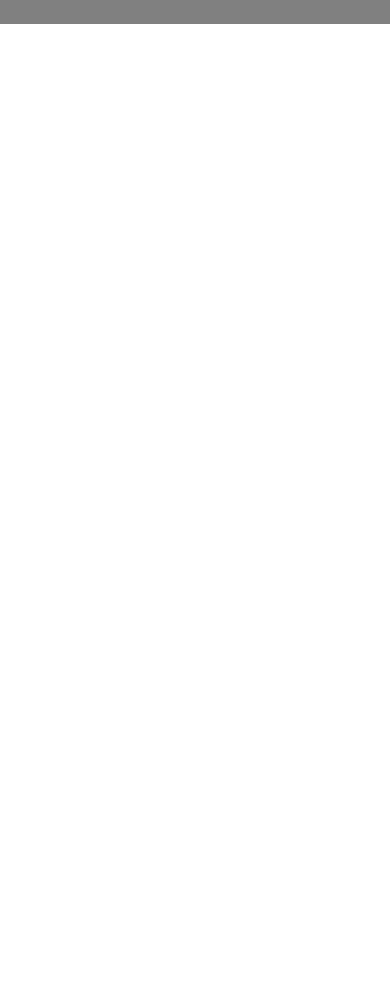
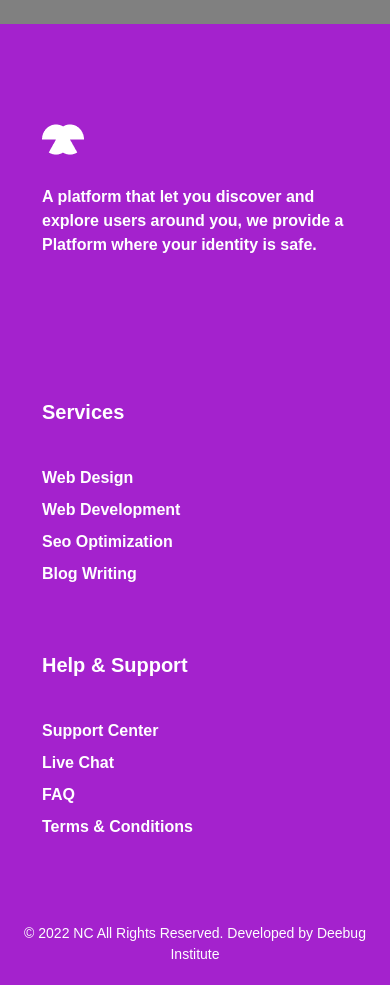
Before and after one commit to Adeisking05/Gloabal-citizens, a React (Create React App) app: page / in a window 390 px wide. Shown: the part 2320-3305 px from the top of the page. Before the commit the page ends 2344 px from the top, so only its background shows below. Built offline with nearby package versions, Linux system fonts and the light colour scheme; a web font is replaced by a local one.

Commit message:
setup gh-pages

```diff
--- a/src/Components/AboutUs.js
+++ b/src/Components/AboutUs.js
@@ -3,13 +3,13 @@ import React from "react";
 import Rec from "../assets/Rectangle.png";
 import Vec from "../assets/Vectary-texture.png";
 import "../styles/AboutStyles.css";
+import Footer from "./Footer";
 import { NavBar } from "./NavBar";
 
 const AboutUs = () => {
   return (
     <>
       <NavBar />
-
       <div className="container">
         <div className="header">About Us</div>
         <div className="content-large">
@@ -84,6 +84,9 @@ const AboutUs = () => {
           </a>
         </div>
       </div>
+      <br />
+      <br />
+      <Footer />
     </>
   );
 };
--- a/src/Components/Footer.js
+++ b/src/Components/Footer.js
@@ -1,7 +1,81 @@
 import React from "react";
-
+import bird from "../assets/footer-bird.png";
+import "../styles/Footer.css";
 const Footer = () => {
-  return <div>Footer</div>;
+  return (
+    <footer>
+      <div className="container">
+        <div className="wrapper">
+          <div className="footer-widget">
+            <a href="#">
+              <img src={bird} className="logo" />
+            </a>
+            <p className="desc">
+              A platform that let you discover and explore users around you, we
+              provide a Platform where your identity is safe.
+            </p>
+          </div>
+          <div className="footer-widget">
+            {/* <h6>Quick Link</h6>
+            <ul className="links">
+              <li>
+                <a href="#">home</a>
+              </li>
+              <li>
+                <a href="#">about</a>
+              </li>
+              <li>
+                <a href="#">service</a>
+              </li>
+              <li>
+                <a href="#">testimonial</a>
+              </li>
+              <li>
+                <a href="#">contact</a>
+              </li>
+            </ul> */}
+          </div>
+          <div className="footer-widget">
+            <h6>Services</h6>
+            <ul className="links">
+              <li>
+                <a href="#">web design</a>
+              </li>
+              <li>
+                <a href="#">web development</a>
+              </li>
+              <li>
+                <a href="#">seo optimization</a>
+              </li>
+              <li>
+                <a href="#">blog writing</a>
+              </li>
+            </ul>
+          </div>
+          <div className="footer-widget">
+            <h6>Help &amp; Support</h6>
+            <ul className="links">
+              <li>
+                <a href="#">support center</a>
+              </li>
+              <li>
+                <a href="#">live chat</a>
+              </li>
+              <li>
+                <a href="#">FAQ</a>
+              </li>
+              <li>
+                <a href="#">terms &amp; conditions</a>
+              </li>
+            </ul>
+          </div>
+        </div>
+        <div className="copyright-wrapper">
+          <p>© 2022 NC All Rights Reserved. Developed by Deebug Institute</p>
+        </div>
+      </div>
+    </footer>
+  );
 };
 
 export default Footer;
--- a/src/Components/Home.js
+++ b/src/Components/Home.js
@@ -5,6 +5,7 @@ import money from "../assets/money.png";
 import { NavBar } from "./NavBar";
 import "../styles/Home.css";
 import BrowseUsers from "../Components/BrowseUsers";
+import Footer from "./Footer";
 const Home = () => {
   return (
     <>
@@ -113,6 +114,7 @@ const Home = () => {
           </div>
         </div>
       </div>
+      <Footer />
     </>
   );
 };
--- a/src/Components/News.js
+++ b/src/Components/News.js
@@ -6,6 +6,7 @@ import "../styles/News.css";
 import "../styles/AboutStyles.css";
 import money from "../assets/money.png";
 import { NewsNav } from "./NewsNav";
+import Footer from "./Footer";
 
 const News = () => {
   return (
@@ -143,6 +144,8 @@ const News = () => {
           </p>
         </div>
       </div>
+      <br />
+      <Footer />
     </>
   );
 };
--- a/src/Components/Profile.js
+++ b/src/Components/Profile.js
@@ -4,6 +4,7 @@ import bavatar from "../assets/bavatar.png";
 import "../Components/profile.css";
 import { ProfileNav } from "./ProfileNav";
 import { useState, useEffect, Link } from "react";
+import Footer from "./Footer";
 
 const Profile = () => {
   const [user, setUser] = useState({});
@@ -94,6 +95,15 @@ const Profile = () => {
           </div>
         </section>
       </div>
+      <br />
+      <br />
+      <br />
+      <br />
+      <br />
+      <br />
+      <br />
+      <br />
+      <Footer />
     </>
   );
 };
--- a/src/Components/ProfileForm.js
+++ b/src/Components/ProfileForm.js
@@ -3,6 +3,7 @@ import { useState } from "react";
 import avatar from "../assets/avatar.png";
 import "../Components/profile.css";
 import { ProformNav } from "./ProformNav";
+import Footer from "./Footer";
 const ProfileForm = () => {
   const [formData, setFormData] = useState({
     name: "",
@@ -193,6 +194,7 @@ const ProfileForm = () => {
           </div>
         </form>
       </div>
+      <Footer />
     </>
   );
 };
--- a/src/index.js
+++ b/src/index.js
@@ -10,6 +10,7 @@ import Profile from "./Components/Profile";
 import AboutUs from "./Components/AboutUs";
 import News from "./Components/News";
 import ProfileForm from "./Components/ProfileForm";
+import NewsPage from "./Components/NewsPage";
 const root = ReactDOM.createRoot(document.getElementById("root"));
 root.render(
   <BrowserRouter>
@@ -21,6 +22,7 @@ root.render(
       <Route path="/AboutUs" element={<AboutUs />} />
       <Route path="/News" element={<News />} />
       <Route path="/ProfileForm" element={<ProfileForm />} />
+      <Route path="/NewsPage" element={<NewsPage />} />
     </Routes>
   </BrowserRouter>
 );
--- /dev/null
+++ b/src/styles/Footer.css
@@ -0,0 +1,163 @@
+/* * {
+  margin: 0;
+  padding: 0;
+  box-sizing: border-box;
+} */
+
+footer {
+  margin: 0;
+  padding: 0;
+  /* min-height: 100vh; */
+  background: #a422cd;
+  color: black;
+
+  font-family: "Heebo", sans-serif;
+  display: flex;
+  align-items: center;
+  justify-content: flex-end;
+  flex-direction: column;
+}
+
+footer {
+  position: relative;
+  width: 100%;
+  height: auto;
+  padding-top: 80px;
+  color: black;
+  background: #a422cd;
+}
+
+.container {
+  width: 100%;
+  max-width: 1320px;
+  margin: 0 auto;
+  padding: 0 12px;
+}
+
+.wrapper {
+  display: flex;
+  justify-content: space-between;
+  flex-direction: row;
+  flex-wrap: wrap;
+}
+
+.wrapper .footer-widget {
+  width: calc(20% - 30px);
+  margin: 0 15px 50px;
+  padding: 0 12px;
+  color: white;
+}
+
+.wrapper .footer-widget:nth-child(1) {
+  width: calc(40% - 50px);
+  margin-right: 15px;
+}
+
+.wrapper .footer-widget .logo {
+  margin-bottom: 30px;
+  vertical-align: middle;
+}
+
+.wrapper .footer-widget p {
+  margin-bottom: 30px;
+  font-size: 16px;
+  line-height: 24px;
+  color: white;
+}
+
+.wrapper .footer-widget .socials {
+  display: flex;
+  align-items: center;
+  justify-content: flex-start;
+}
+
+.wrapper .footer-widget .socials li {
+  list-style: none;
+}
+
+.wrapper .footer-widget .socials li a {
+  width: 44px;
+  height: 44px;
+  margin-right: 10px;
+  color: #ffffff;
+  border-radius: 50%;
+  font-size: 20px;
+  text-decoration: none;
+  display: flex;
+  align-items: center;
+  justify-content: center;
+  transition: all 0.3s ease-out;
+}
+
+.wrapper .footer-widget .socials li a:hover {
+  background: #a422cd;
+}
+
+.wrapper .footer-widget h6 {
+  margin: 10px 0 35px;
+  font-size: 20px;
+  font-weight: 600;
+  color: white;
+}
+
+.wrapper .footer-widget .links li {
+  list-style: none;
+  color: white;
+}
+
+.wrapper .footer-widget .links li a {
+  font-size: 16px;
+  text-decoration: none;
+  text-transform: capitalize;
+  line-height: 32px;
+  transition: all 0.3s ease-out;
+  color: white;
+}
+
+.wrapper .footer-widget .links li a:hover {
+}
+
+.copyright-wrapper {
+  padding: 20px 0;
+}
+
+.copyright-wrapper p {
+  font-size: 14px;
+  font-weight: 500;
+  text-align: center;
+  color: white;
+}
+
+.copyright-wrapper p a {
+  color: inherit;
+  font-weight: 500;
+  text-decoration: none;
+  transition: all 0.3s ease-out;
+}
+
+.copyright-wrapper p a:hover {
+}
+
+/* Let's write the media query */
+@media (max-width: 992px) {
+  .container {
+    max-width: 960px;
+  }
+
+  .wrapper .footer-widget,
+  .wrapper .footer-widget:nth-child(1) {
+    width: calc(50% - 30px);
+  }
+}
+
+@media (max-width: 768px) {
+  .container {
+    max-width: 720px;
+  }
+
+  .wrapper .footer-widget,
+  .wrapper .footer-widget:nth-child(1) {
+    width: 100%;
+    margin: 0 10px 50px;
+  }
+}
```
Also changed, not shown: src/Components/NewsPage.js (+77 -1 lines), src/assets/big-money.png (added), src/assets/footer-bird.png (added).
